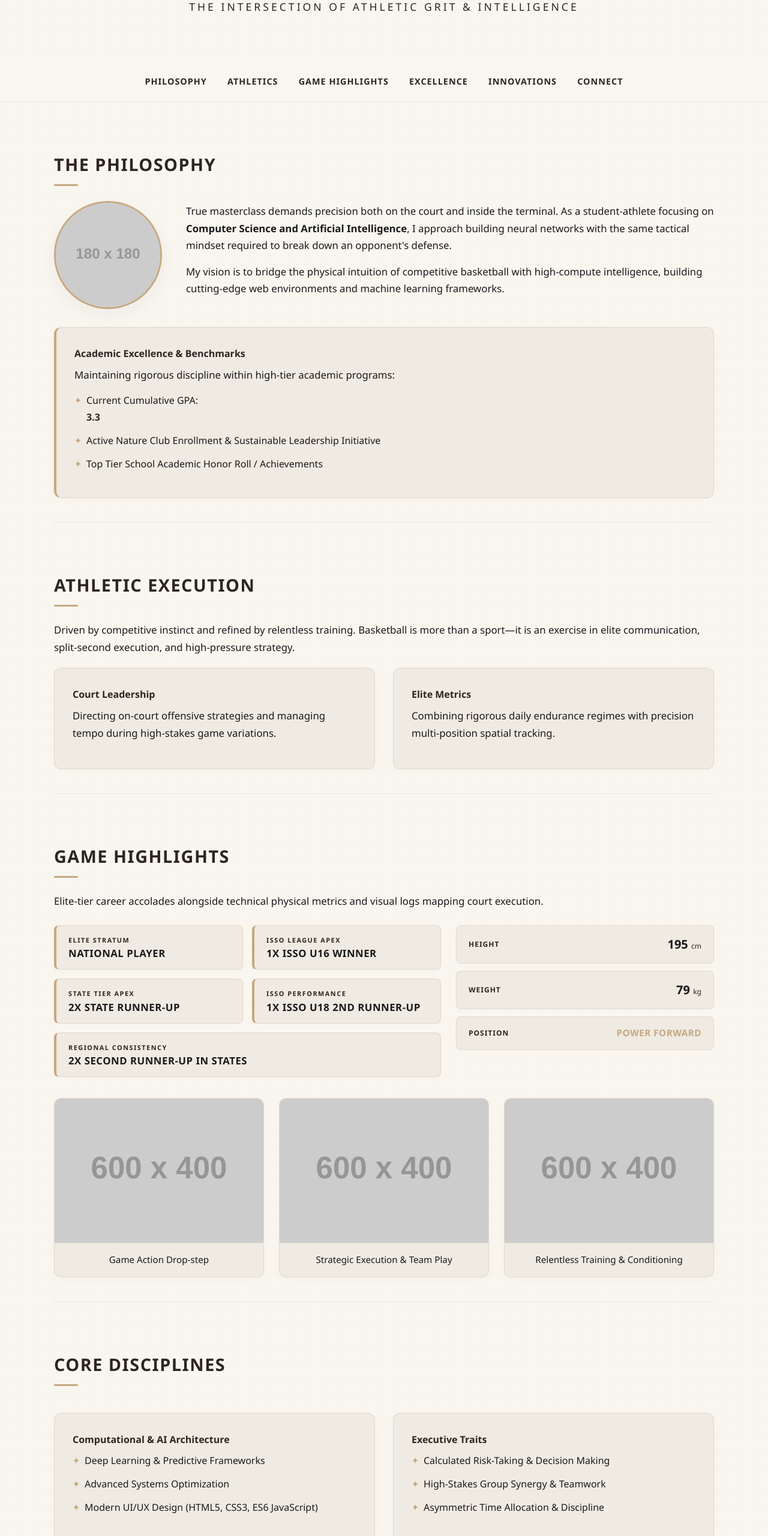
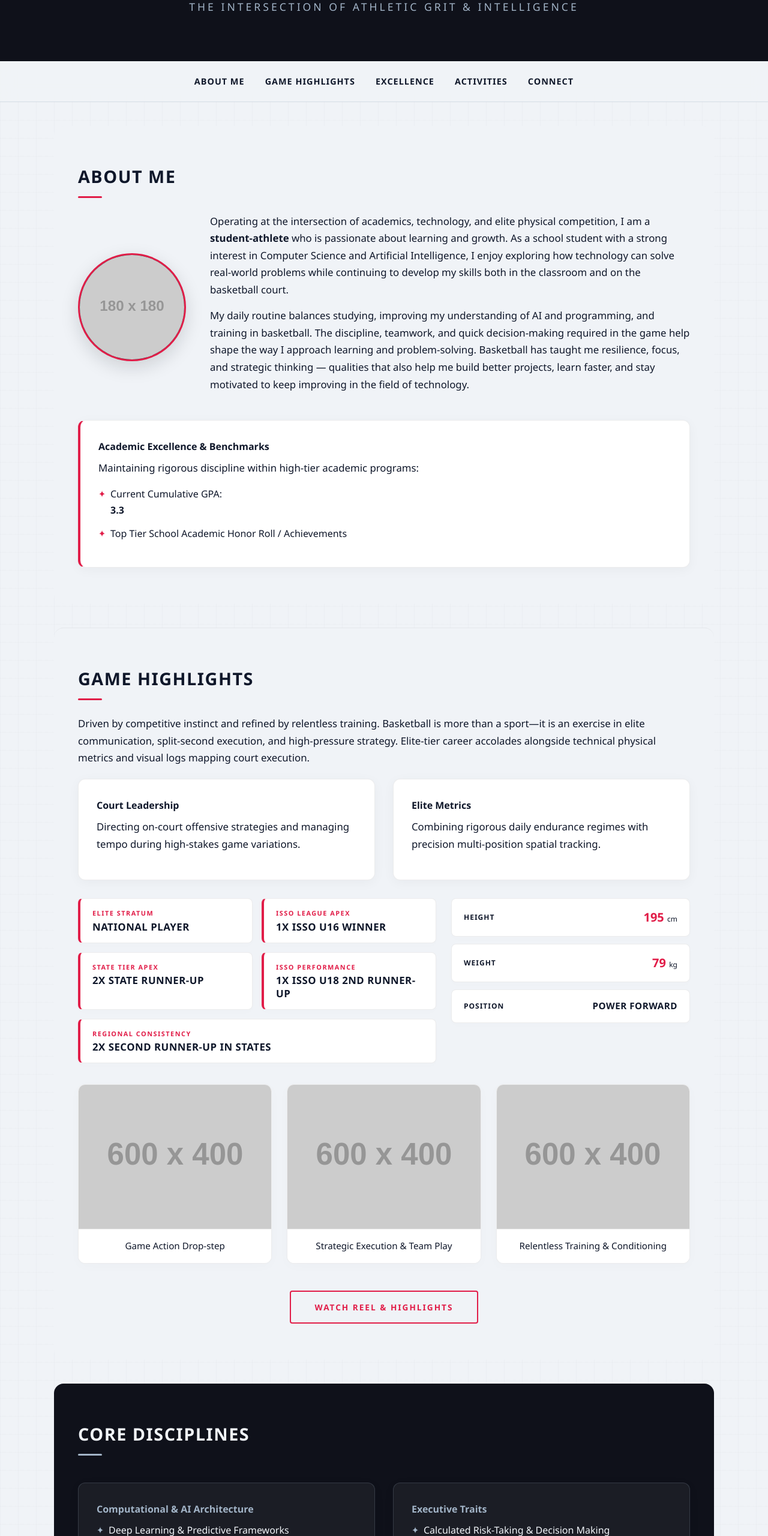
Before and after one commit to sushank-singh/Sushank-Kumar-Singh, a plain HTML site: page index.html in a window 1280 px wide. Shown: the part 220-2780 px from the top of the page at 60% size. Drawn offline with Linux system fonts and the light colour scheme; placeholder pictures from the web are drawn by us.

Commit message:
Update index.html

```diff
--- a/index.html
+++ b/index.html
@@ -17,19 +17,18 @@
     }
 
     body {
-      background-color: #F9F6F0; /* Alabaster Base */
-      /* Minimalist architectural structure lines matching the palette */
+      background-color: #F0F3F7; /* Sleek Platinum Base */
       background-image:
-        linear-gradient(rgba(197, 168, 128, 0.04) 1px, transparent 1px),
-        linear-gradient(90deg, rgba(197, 168, 128, 0.04) 1px, transparent 1px);
+        linear-gradient(rgba(15, 17, 26, 0.02) 1px, transparent 1px),
+        linear-gradient(90deg, rgba(15, 17, 26, 0.02) 1px, transparent 1px);
       background-size: 30px 30px;
-      color: #1A1A1A; /* Caviar Charcoal Typography */
+      color: #0F172A; /* Slate Charcoal Typography */
       line-height: 1.7;
     }
 
     /* Fixed Premium Navigation */
     nav {
-      background: rgba(249, 246, 240, 0.9); /* Translucent Alabaster */
+      background: rgba(240, 243, 247, 0.9); /* Translucent Platinum */
       backdrop-filter: blur(12px);
       -webkit-backdrop-filter: blur(12px);
       padding: 20px;
@@ -37,11 +36,11 @@
       position: sticky;
       top: 0;
       z-index: 1000;
-      border-bottom: 1px solid rgba(197, 168, 128, 0.25); /* Brushed Gold line */
+      border-bottom: 1px solid rgba(162, 180, 199, 0.3); /* Frosted Steel line */
     }
 
     nav a {
-      color: #2C2520; /* Midnight Espresso Link Color */
+      color: #0F172A; /* Slate Charcoal Link */
       text-decoration: none;
       margin: 0 15px;
       font-weight: 600;
@@ -51,33 +50,37 @@
       transition: all 0.3s ease;
     }
 
-    nav a:hover {
-      color: #C5A880; /* Brushed Gold Hover */
-    }
+   nav a:hover {
+  color: #E11D48;
+  text-shadow: 0 0 15px rgba(225, 29, 72, 0.8);
+  transform: translateY(-2px);
+}
 
     /* Premium Header / Hero Section */
     header {
       padding: 120px 20px 60px 20px;
       text-align: center;
       position: relative;
+      background: #0F111A; /* Deep Eclipse Blue-Carbon */
+      color: #F1F5F9; /* Liquid Frost */
     }
 
     header h1 {
       font-size: 3rem;
       font-weight: 700;
       letter-spacing: 2px;
-      color: #1A1A1A; /* Caviar Charcoal */
+      color: #F1F5F9;
       margin-bottom: 15px;
       text-transform: uppercase;
     }
 
     header h1 span {
-      color: #C5A880; /* Brushed Gold Accent */
+      color: #E11D48; /* Crimson Velocity Accent */
     }
 
     header p {
       font-size: 1.1rem;
-      color: #2C2520; /* Midnight Espresso secondary typography */
+      color: #A2B4C7; /* Frosted Steel secondary typography */
       letter-spacing: 4px;
       text-transform: uppercase;
       font-weight: 400;
@@ -85,18 +88,39 @@
 
     /* Stretched Luxury Content Sections */
     section {
-      padding: 40px 0px;
+      padding: 60px 40px;
       max-width: 1100px;
       margin: 40px auto;
-      border-bottom: 1px solid rgba(197, 168, 128, 0.2); /* Elegant separator line */
+      border-radius: 16px;
     }
 
-    #contact {
-      border-bottom: none;
+    /* Unique Theme Coloring per Section Block */
+    .light-section {
+      background: #F0F3F7;
+      color: #0F172A;
+    }
+
+    .dark-section {
+      background: #0F111A; /* Deep Eclipse Blue-Carbon Block */
+      color: #F1F5F9; /* Liquid Frost Typography */
+    }
+
+    /* Headings Custom Rules */
+    .light-section h2 {
+      color: #0F172A;
+    }
+    .light-section h2::after {
+      background: #E11D48; /* Crimson Velocity Accent Line */
+    }
+
+    .dark-section h2 {
+      color: #F1F5F9;
+    }
+    .dark-section h2::after {
+      background: #A2B4C7; /* Frosted Steel Accent Line */
     }
 
     h2 {
-      color: #2C2520; /* Midnight Espresso Section Titles */
       font-size: 1.8rem;
       font-weight: 600;
       letter-spacing: 1.5px;
@@ -106,27 +130,22 @@
       position: relative;
     }
 
-    /* Brushed Gold highlight bar under headings */
     h2::after {
       content: '';
       display: block;
       width: 40px;
       height: 3px;
-      background: #C5A880;
       margin-top: 8px;
       border-radius: 2px;
     }
 
     p {
-      color: #1A1A1A;
       margin-bottom: 15px;
       font-size: 1.05rem;
     }
 
-    strong {
-      color: #1A1A1A;
-      font-weight: 600;
-    }
+    .light-section strong { color: #0F172A; }
+    .dark-section strong { color: #E11D48; } /* Highlight strong text with Crimson Velocity in dark zones */
 
     /* Profile Layout */
     .profile-container {
@@ -141,10 +160,10 @@
       width: 180px;
       height: 180px;
       border-radius: 50%;
-      border: 3px solid #C5A880; /* Brushed Gold Frame */
+      border: 3px solid #E11D48; /* Crimson Velocity Frame */
       overflow: hidden;
-      background-color: #EFEAE2; /* Linen Base fill */
-      box-shadow: 0 10px 30px rgba(44, 37, 32, 0.05);
+      background-color: #0F111A;
+      box-shadow: 0 10px 30px rgba(15, 17, 26, 0.15);
     }
 
     .profile-frame img {
@@ -160,21 +179,32 @@
       grid-template-columns: 1fr 1fr;
       gap: 30px;
       margin-top: 20px;
+      margin-bottom: 30px;
     }
 
     .grid-box {
-      background: #EFEAE2; /* Linen secondary panel base */
-      border: 1px solid rgba(197, 168, 128, 0.3);
       padding: 30px;
       border-radius: 12px;
-      box-shadow: 0 4px 20px rgba(44, 37, 32, 0.02);
+      box-shadow: 0 4px 20px rgba(15, 17, 26, 0.04);
+    }
+
+    .light-section .grid-box {
+      background: #FFFFFF;
+      border: 1px solid rgba(15, 17, 26, 0.08);
+    }
+
+    .dark-section .grid-box {
+      background: rgba(241, 245, 249, 0.05); /* Transparent Frost fill */
+      border: 1px solid rgba(162, 180, 199, 0.2); /* Frosted Steel Frame edge */
     }
 
     .grid-box strong {
-      color: #2C2520; /* Midnight Espresso titles */
       display: block;
       margin-bottom: 8px;
     }
+
+    .light-section .grid-box strong { color: #0F172A; }
+    .dark-section .grid-box strong { color: #A2B4C7; } /* Frosted Steel Subtitles */
 
     /* Sleek Bulleted Lists */
     ul {
@@ -182,15 +212,22 @@
     }
 
     li {
-      color: #1A1A1A;
       margin-bottom: 12px;
       position: relative;
       padding-left: 20px;
     }
 
-    li::before {
+    .light-section li::before {
       content: "✦";
-      color: #C5A880; /* Brushed Gold element marker */
+      color: #E11D48; /* Crimson Velocity List Marker */
+      position: absolute;
+      left: 0;
+      top: 0;
+    }
+
+    .dark-section li::before {
+      content: "✦";
+      color: #A2B4C7; /* Frosted Steel List Marker */
       position: absolute;
       left: 0;
       top: 0;
@@ -212,9 +249,9 @@
     }
 
     .achievement-card {
-      background: #EFEAE2; /* Linen Card fill */
-      border: 1px solid rgba(197, 168, 128, 0.3);
-      border-left: 4px solid #C5A880; /* Brushed Gold anchor border */
+      background: #FFFFFF;
+      border: 1px solid rgba(15, 17, 26, 0.08);
+      border-left: 4px solid #E11D48; /* Crimson Velocity structural line */
       padding: 15px 20px;
       border-radius: 8px;
       box-shadow: 0 4px 15px rgba(0, 0, 0, 0.01);
@@ -224,7 +261,7 @@
       font-size: 0.68rem;
       text-transform: uppercase;
       letter-spacing: 1.5px;
-      color: #2C2520; /* Midnight Espresso text code */
+      color: #E11D48; /* Crimson Highlight tags */
       font-weight: 700;
       display: block;
       margin-bottom: 2px;
@@ -233,7 +270,7 @@
     .achievement-card .title {
       font-size: 1.05rem;
       font-weight: 700;
-      color: #1A1A1A; /* Caviar Charcoal text labels */
+      color: #0F172A;
       text-transform: uppercase;
       letter-spacing: 0.5px;
       line-height: 1.3;
@@ -247,8 +284,8 @@
     }
 
     .vital-box {
-      background: #EFEAE2; /* Linen Box fill */
-      border: 1px solid rgba(197, 168, 128, 0.25);
+      background: #FFFFFF;
+      border: 1px solid rgba(15, 17, 26, 0.08);
       border-radius: 8px;
       padding: 14px 20px;
       box-shadow: 0 4px 15px rgba(0, 0, 0, 0.01);
@@ -261,21 +298,21 @@
       font-size: 0.75rem;
       text-transform: uppercase;
       letter-spacing: 1px;
-      color: #2C2520;
+      color: #0F172A;
       font-weight: 600;
     }
 
     .vital-value {
       font-size: 1.25rem;
       font-weight: 700;
-      color: #1A1A1A;
+      color: #E11D48; /* Highlighting vital text numbers with Crimson */
     }
 
     .vital-value.position-text {
       font-size: 0.95rem;
       text-transform: uppercase;
       letter-spacing: 0.5px;
-      color: #C5A880; /* Highlight in Brushed Gold */
+      color: #0F172A;
     }
 
     /* Gallery Component Layout */
@@ -284,20 +321,21 @@
       grid-template-columns: repeat(auto-fit, minmax(320px, 1fr));
       gap: 25px;
       margin-top: 25px;
+      margin-bottom: 25px;
     }
 
     .gallery-item {
-      background: #EFEAE2; /* Linen gallery base frame */
-      border: 1px solid rgba(197, 168, 128, 0.3);
+      background: #FFFFFF;
+      border: 1px solid rgba(15, 17, 26, 0.08);
       border-radius: 12px;
       overflow: hidden;
-      box-shadow: 0 4px 20px rgba(44, 37, 32, 0.02);
-      transition: transform 0.3s ease;
+      box-shadow: 0 4px 20px rgba(15, 17, 26, 0.02);
+      transition: transform 0.3s ease, border-color 0.3s ease;
     }
 
     .gallery-item:hover {
       transform: translateY(-5px);
-      border-color: #C5A880;
+      border-color: #E11D48;
     }
 
     .gallery-item img {
@@ -310,20 +348,17 @@
     .gallery-caption {
       padding: 15px;
       font-size: 0.95rem;
-      color: #1A1A1A;
+      color: #0F172A;
       text-align: center;
-      background: #EFEAE2;
-      border-top: 1px solid rgba(197, 168, 128, 0.25);
+      background: #FFFFFF;
+      border-top: 1px solid rgba(15, 17, 26, 0.08);
     }
 
-    /* Executive Call-To-Action Button */
+    /* Executive Call-To-Action Buttons */
     .btn {
       display: inline-block;
-      margin-top: 35px;
       padding: 14px 40px;
       background: transparent;
-      color: #2C2520;
-      border: 2px solid #2C2520; /* Midnight Espresso structure outline */
       text-decoration: none;
       border-radius: 4px;
       font-weight: 600;
@@ -333,9 +368,29 @@
       transition: all 0.4s ease;
     }
 
-    .btn:hover {
-      background: #2C2520;
-      color: #F9F6F0; /* Flips color profile onto Alabaster ground */
+    /* Light Theme Button Accent */
+    .light-section .btn-accent {
+      margin-top: 20px;
+      color: #E11D48;
+      border: 2px solid #E11D48;
+    }
+
+    .light-section .btn-accent:hover {
+      background: #E11D48;
+      color: #FFFFFF;
+      cursor: pointer;
+    }
+
+    /* Dark Theme Button Accent */
+    .dark-section .btn-outline {
+      margin-top: 35px;
+      color: #A2B4C7; /* Frosted Steel */
+      border: 2px solid #A2B4C7;
+    }
+
+    .dark-section .btn-outline:hover {
+      background: #A2B4C7;
+      color: #0F111A; /* Invert over Carbon Ground */
       cursor: pointer;
     }
 
@@ -343,9 +398,9 @@
     footer {
       text-align: center;
       padding: 60px 20px;
-      background: #EFEAE2; /* Linen architectural base panel */
-      color: #2C2520;
-      border-top: 1px solid rgba(197, 168, 128, 0.25);
+      background: #0F111A;
+      color: #F1F5F9;
+      border-top: 1px solid rgba(162, 180, 199, 0.2);
       font-size: 0.85rem;
       letter-spacing: 1px;
     }
@@ -384,7 +439,7 @@
         margin: 12px 0;
       }
       section {
-        padding: 30px 0px;
+        padding: 40px 20px;
       }
     }
   </style></head><body>
@@ -395,47 +450,46 @@
   </header>
 
   <nav aria-label="Main Navigation">
-    <a href="#about">Philosophy</a>
-    <a href="#basketball">Athletics</a>
+    <a href="#about">About Me</a>
     <a href="#highlights">Game Highlights</a>
     <a href="#skills">Excellence</a>
-    <a href="#extracurriculars">Innovations</a>
+    <a href="#extracurriculars">Activities</a>
     <a href="#contact">Connect</a>
   </nav>
 
   <main>
-    <section id="about">
-      <h2>The Philosophy</h2>
+    <section id="about" class="light-section">
+      <h2>About Me</h2>
       <div class="profile-container">
         <div class="profile-frame">
           <img src="https://via.placeholder.com/180" alt="Sushank Kumar Singh Profile Image">
         </div>
         <div class="profile-text">
           <p>
-            True masterclass demands precision both on the court and inside the terminal. As a student-athlete focusing on <strong>Computer Science and Artificial Intelligence</strong>, I approach building neural networks with the same tactical mindset required to break down an opponent's defense.
+            Operating at the intersection of academics, technology, and elite physical competition, I am a <strong>student-athlete</strong> who is passionate about learning and growth. As a school student with a strong interest in Computer Science and Artificial Intelligence, I enjoy exploring how technology can solve real-world problems while continuing to develop my skills both in the classroom and on the basketball court.
           </p>
           <p>
-            My vision is to bridge the physical intuition of competitive basketball with high-compute intelligence, building cutting-edge web environments and machine learning frameworks.
+            My daily routine balances studying, improving my understanding of AI and programming, and training in basketball. The discipline, teamwork, and quick decision-making required in the game help shape the way I approach learning and problem-solving. Basketball has taught me resilience, focus, and strategic thinking — qualities that also help me build better projects, learn faster, and stay motivated to keep improving in the field of technology.
           </p>
         </div>
       </div>
 
-      <div class="grid-box" style="border-left: 4px solid #C5A880;">
+      <div class="grid-box" style="border-left: 4px solid #E11D48;">
         <strong>Academic Excellence & Benchmarks</strong>
         <p style="margin-top: 5px;">Maintaining rigorous discipline within high-tier academic programs:</p>
         <ul>
           <li>Current Cumulative GPA: <strong>3.3</strong></li>
-          <li>Active Nature Club Enrollment & Sustainable Leadership Initiative</li>
           <li>Top Tier School Academic Honor Roll / Achievements</li>
         </ul>
       </div>
     </section>
 
-    <section id="basketball">
-      <h2>Athletic Execution</h2>
+    <section id="highlights" class="light-section" style="border-top: 1px solid rgba(15, 17, 26, 0.05);">
+      <h2>Game Highlights</h2>
       <p>
-        Driven by competitive instinct and refined by relentless training. Basketball is more than a sport—it is an exercise in elite communication, split-second execution, and high-pressure strategy.
+        Driven by competitive instinct and refined by relentless training. Basketball is more than a sport—it is an exercise in elite communication, split-second execution, and high-pressure strategy. Elite-tier career accolades alongside technical physical metrics and visual logs mapping court execution.
       </p>
+
       <div class="grid-container">
         <div class="grid-box">
           <strong>Court Leadership</strong>
@@ -446,16 +500,8 @@
           <p>Combining rigorous daily endurance regimes with precision multi-position spatial tracking.</p>
         </div>
       </div>
-    </section>
 
-    <section id="highlights">
-      <h2>Game Highlights</h2>
-      <p>Elite-tier career accolades alongside technical physical metrics and visual logs mapping court execution.</p>
-
-      <!-- Metrics Dashboard Component -->
       <div class="metrics-dashboard">
-
-        <!-- Accolades Grid Layout -->
         <div class="achievement-grid">
           <div class="achievement-card">
             <span class="badge">Elite Stratum</span>
@@ -479,15 +525,14 @@
           </div>
         </div>
 
-        <!-- Small Vital Boxes Column -->
         <div class="vitals-column">
           <div class="vital-box">
             <span class="vital-label">Height</span>
-            <span class="vital-value">195 <span style="font-size: 0.75rem; color: #2C2520; font-weight: normal;">cm</span></span>
+            <span class="vital-value">195 <span style="font-size: 0.75rem; color: #0F172A; font-weight: normal;">cm</span></span>
           </div>
           <div class="vital-box">
             <span class="vital-label">Weight</span>
-            <span class="vital-value">79 <span style="font-size: 0.75rem; color: #2C2520; font-weight: normal;">kg</span></span>
+            <span class="vital-value">79 <span style="font-size: 0.75rem; color: #0F172A; font-weight: normal;">kg</span></span>
           </div>
           <div class="vital-box">
             <span class="vital-label">Position</span>
@@ -498,21 +543,25 @@
 
       <div class="gallery-container">
         <div class="gallery-item">
-          <img src="https://via.placeholder.com/600x400" alt="Sushank on Court">
+          <img src="https://via.placeholder.com/600x400" alt="Game Action Drop-step">
           <div class="gallery-caption">Game Action Drop-step</div>
         </div>
         <div class="gallery-item">
-          <img src="https://via.placeholder.com/600x400" alt="Team Formation">
+          <img src="https://via.placeholder.com/600x400" alt="Strategic Team Play">
           <div class="gallery-caption">Strategic Execution & Team Play</div>
         </div>
         <div class="gallery-item">
-          <img src="https://via.placeholder.com/600x400" alt="Pre-game warmups">
+          <img src="https://via.placeholder.com/600x400" alt="Conditioning">
           <div class="gallery-caption">Relentless Training & Conditioning</div>
         </div>
       </div>
+
+      <div style="text-align: center;">
+        <a href="https://youtube.com" target="_blank" class="btn btn-accent">Watch Reel & Highlights</a>
+      </div>
     </section>
 
-    <section id="skills">
+    <section id="skills" class="dark-section">
       <h2>Core Disciplines</h2>
       <div class="grid-container">
         <div class="grid-box">
@@ -534,29 +583,44 @@
       </div>
     </section>
 
-    <section id="extracurriculars">
-      <h2>Innovations</h2>
-      <p>A look into self-directed deep dives where data science meets high-end product engineering.</p>
+    <section id="extracurriculars" class="dark-section" style="border-top: 1px solid rgba(241, 245, 249, 0.1);">
+      <h2>Extracurricular Engagement</h2>
+      <p>A diverse record of cultural celebration, active leadership, and technical or academic tournament execution.</p>
 
-      <div class="grid-box" style="margin-bottom: 20px;">
-        <strong>CourtVision.AI (Concept)</strong>
-        <p>A speculative real-time computer vision project processing raw sports camera feeds to map out player fatigue and defensive blindspots instantly.</p>
-      </div>
-      <div class="grid-box">
-        <strong>Autonomous Portfolio Matrix</strong>
-        <p>An ultra-performance digital footprint engineered using clean structures, optimized loading protocols, and rich aesthetic typography.</p>
+      <div class="grid-container">
+        <div class="grid-box">
+          <strong>Academic Tournaments & Science</strong>
+          <ul>
+            <li>Science Olympiad</li>
+            <li>Maths Olympiad</li>
+            <li>Pokhran Model Showcase</li>
+            <li>Quiz Competition</li>
+            <li>Debate Competition</li>
+          </ul>
+        </div>
+
+        <div class="grid-box">
+          <strong>Leadership, Culture & Community</strong>
+          <ul>
+            <li>Nature Club Participation</li>
+            <li>Amphitheatre Performance Execution</li>
+            <li>Hindi Day & Hindi Poster Exhibition</li>
+            <li>World Tourism Day Initiatives</li>
+            <li>Garba, Christmas Day, Festivals and Celebrations</li>
+          </ul>
+        </div>
       </div>
 
       <div style="text-align: center;">
-        <a href="#contact" class="btn">Initiate Collaboration</a>
+        <a href="#contact" class="btn btn-outline">Initiate Collaboration</a>
       </div>
     </section>
 
-    <section id="contact">
+    <section id="contact" class="light-section">
       <h2>Secured Communications</h2>
       <p>Available for selective institutional tech projects, elite level scouting, or technical inquiries.</p>
 
-      <div class="grid-box">
+      <div class="grid-box" style="border-left: 4px solid #E11D48;">
         <p><strong>Direct Mail:</strong> sushankkumar.singh@corvuss.in</p>
         <p><strong>Secure Line:</strong> +91 95593 26054</p>
         <p><strong>Geographic Base:</strong> India</p>
```
